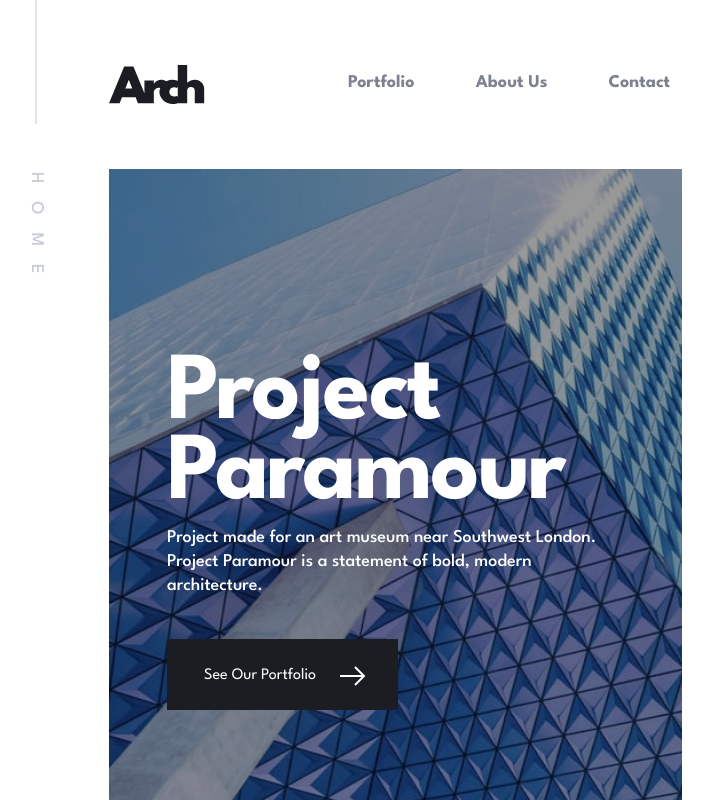
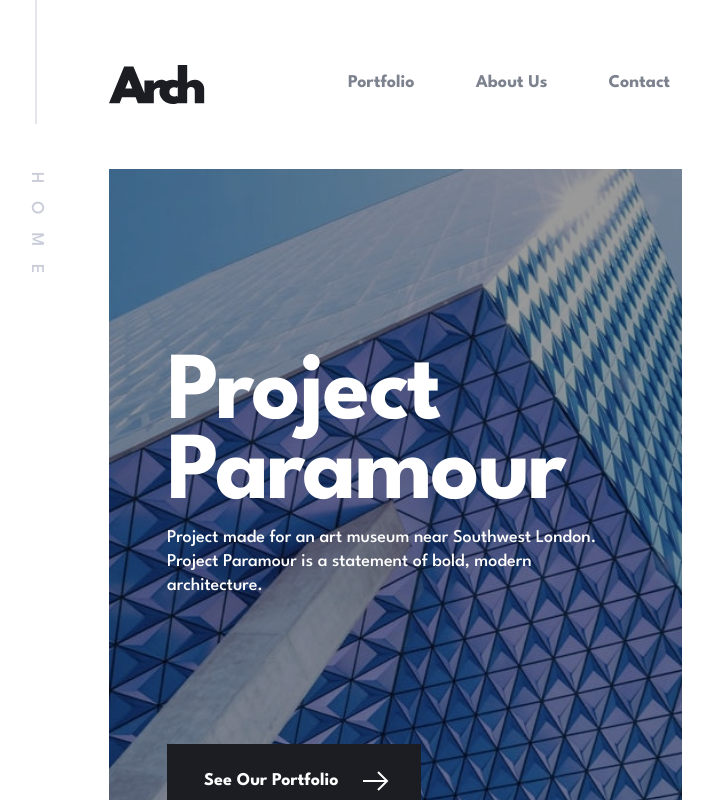
Before and after one commit to lleonardus/arch-studio, a React (Vite) app: page / in a window 1280 px wide. Shown: the top 800 px of the page, without its empty margins (244-957 px from the left). Built offline with nearby package versions, Linux system fonts and the light colour scheme.

Commit message:
dividing the homepage hero into carousel components: Carousel, CarouselItem and CarouselPagination

```diff
--- /dev/null
+++ b/src/pages/homepage/components/hero/Carousel.jsx
@@ -0,0 +1,93 @@
+import { useEffect, useRef, useState } from "react";
+
+export function Carousel({
+  children,
+  maxIndex,
+  currentIndex,
+  setCurrentIndex,
+}) {
+  const [startX, setStartX] = useState(0);
+  const [isDragging, setIsDragging] = useState(false);
+  const [isDesktop, setIsDesktop] = useState(window.innerWidth >= 1440);
+  const [, setTouchMoveX] = useState(0);
+  const [isSwipeLocked, setIsSwipeLocked] = useState(false);
+  const carouselRef = useRef(null);
+
+  const MIN_SWIPE_DISTANCE = 40;
+
+  useEffect(function () {
+    const handleResize = () => setIsDesktop(window.innerWidth >= 1440);
+
+    window.addEventListener("resize", handleResize);
+    return () => window.removeEventListener("resize", handleResize);
+  }, []);
+
+  function handleMouseDown(e) {
+    if (isDesktop) return;
+    setIsDragging(true);
+    setStartX(e.pageX);
+  }
+
+  function handleMouseMove(e) {
+    if (!isDragging || isDesktop || isSwipeLocked) return;
+
+    const diff = e.pageX - startX;
+
+    if (diff > MIN_SWIPE_DISTANCE && currentIndex > 0) {
+      setCurrentIndex((index) => index - 1);
+      setIsDragging(false);
+      setIsSwipeLocked(true);
+    } else if (diff < -MIN_SWIPE_DISTANCE && currentIndex < maxIndex - 1) {
+      setCurrentIndex((index) => index + 1);
+      setIsDragging(false);
+      setIsSwipeLocked(true);
+    }
+  }
+
+  function handleMouseUp() {
+    if (isDesktop) return;
+    setIsDragging(false);
+    setIsSwipeLocked(false);
+  }
+
+  function handleTouchStart(e) {
+    if (isDesktop || isSwipeLocked) return;
+    setStartX(e.touches[0].clientX);
+    setTouchMoveX(0);
+  }
+
+  function handleTouchMove(e) {
+    if (isDesktop || isSwipeLocked) return;
+    const diff = e.touches[0].clientX - startX;
+    setTouchMoveX(diff);
+
+    if (diff > MIN_SWIPE_DISTANCE && currentIndex > 0) {
+      setCurrentIndex((index) => index - 1);
+      setIsSwipeLocked(true);
+    } else if (diff < -MIN_SWIPE_DISTANCE && currentIndex < maxIndex - 1) {
+      setCurrentIndex((index) => index + 1);
+      setIsSwipeLocked(true);
+    }
+  }
+
+  function handleTouchEnd() {
+    setTouchMoveX(0);
+    setIsSwipeLocked(false);
+  }
+
+  return (
+    <ul
+      className="flex overflow-hidden bg-black *:w-full *:shrink-0 max-desktop:cursor-grab"
+      ref={carouselRef}
+      onMouseDown={handleMouseDown}
+      onMouseMove={handleMouseMove}
+      onMouseUp={handleMouseUp}
+      onMouseLeave={handleMouseUp}
+      onTouchStart={handleTouchStart}
+      onTouchMove={handleTouchMove}
+      onTouchEnd={handleTouchEnd}
+    >
+      {children}
+    </ul>
+  );
+}
--- /dev/null
+++ b/src/pages/homepage/components/hero/CarouselItem.jsx
@@ -0,0 +1,10 @@
+export function CarouselItem({ children, currentIndex, backgroundImage }) {
+  return (
+    <li
+      className={`relative space-y-[83px] bg-cover bg-no-repeat px-8 pb-[265px] pt-[116px] text-white transition-transform duration-300 ease-in-out after:absolute after:inset-0 after:bg-black/40 tablet:space-y-[41px] tablet:px-[58px] tablet:pb-[292px] tablet:pt-[186px] desktop:pb-[292px] desktop:pl-[190px] desktop:pr-[376px] desktop:pt-[186px] ${backgroundImage}`}
+      style={{ transform: `translateX(-${currentIndex * 100}%)` }}
+    >
+      {children}
+    </li>
+  );
+}
--- /dev/null
+++ b/src/pages/homepage/components/hero/CarouselPagination.jsx
@@ -0,0 +1,30 @@
+export function CarouselPagination({
+  maxIndex,
+  currentIndex,
+  setCurrentIndex,
+}) {
+  return (
+    <div
+      className="absolute bottom-0 z-[10] hidden desktop:flex"
+      style={{ transform: `translateX(-${100 / maxIndex}%)` }}
+    >
+      <span
+        className="absolute grid h-20 w-20 cursor-pointer place-items-center bg-gray-900 text-base text-white transition-transform duration-300"
+        style={{ transform: `translateX(${currentIndex * 100}%)` }}
+      >
+        0{currentIndex + 1}
+      </span>
+      {Array.from({ length: maxIndex }).map((_, id) => {
+        return (
+          <button
+            key={id}
+            onClick={() => setCurrentIndex(id)}
+            className={`h-20 w-20 bg-white text-base text-gray-600 transition-colors hover:bg-gray-100`}
+          >
+            0{id + 1}
+          </button>
+        );
+      })}
+    </div>
+  );
+}
--- a/src/pages/homepage/components/hero/Hero.jsx
+++ b/src/pages/homepage/components/hero/Hero.jsx
@@ -1,84 +1,23 @@
-import { useRef, useState } from "react";
+import { useState } from "react";
+import { Carousel } from "./Carousel";
+import { CarouselItem } from "./CarouselItem";
 import { Link } from "react-router-dom";
+import { CarouselPagination } from "./CarouselPagination";
 
 export function Hero() {
   const [currentIndex, setCurrentIndex] = useState(0);
-  const [startX, setStartX] = useState(0);
-  const [isDragging, setIsDraggin] = useState(false);
-  const carouselRef = useRef(null);
   const maxIndex = 4;
-
-  function handleMouseDown(e) {
-    setIsDraggin(true);
-    setStartX(e.pageX);
-  }
-
-  function handleMouseMove(e) {
-    if (!isDragging) return;
-
-    const diff = e.pageX - startX;
-
-    if (diff > 50 && currentIndex > 0) {
-      setCurrentIndex((index) => index - 1);
-      setIsDraggin(false);
-    } else if (diff < -50 && currentIndex < maxIndex - 1) {
-      setCurrentIndex((index) => index + 1);
-      setIsDraggin(false);
-    }
-  }
-
-  function handleMouseUp() {
-    setIsDraggin(false);
-  }
-
-  function handleTouchStart(e) {
-    setStartX(e.touches[0].clientX);
-  }
-
-  function handleTouchMove(e) {
-    const diff = e.touches[0].clientX - startX;
-
-    if (diff > 50 && currentIndex > 0) {
-      setCurrentIndex((index) => index - 1);
-    } else if (diff < -50 && currentIndex < maxIndex - 1) {
-      setCurrentIndex((index) => index + 1);
-    }
-  }
 
   return (
     <div className="relative tablet:pr-[98px]">
-      <div className="absolute bottom-0 z-[10] hidden -translate-x-1/4 desktop:flex">
-        <span
-          className="absolute grid h-20 w-20 cursor-pointer place-items-center bg-gray-900 text-base text-white transition-transform duration-300"
-          style={{ transform: `translateX(${currentIndex * 100}%)` }}
+      <Carousel
+        maxIndex={maxIndex}
+        currentIndex={currentIndex}
+        setCurrentIndex={setCurrentIndex}
       >
-          0{currentIndex + 1}
-        </span>
-        {Array.from({ length: maxIndex }).map((_, id) => {
-          return (
-            <button
-              key={id}
-              onClick={() => setCurrentIndex(id)}
-              className={`h-20 w-20 bg-white text-base text-gray-600 hover:bg-gray-100`}
-            >
-              0{id + 1}
-            </button>
-          );
-        })}
-      </div>
-      <ul
-        className="flex cursor-pointer overflow-hidden *:w-full *:shrink-0"
-        ref={carouselRef}
-        onMouseDown={handleMouseDown}
-        onMouseMove={handleMouseMove}
-        onMouseUp={handleMouseUp}
-        onMouseLeave={handleMouseUp}
-        onTouchStart={handleTouchStart}
-        onTouchMove={handleTouchMove}
-      >
-        <li
-          className="relative space-y-[83px] bg-[url('/assets/home/mobile/image-hero-paramour.jpg')] bg-cover bg-no-repeat px-8 pb-[110px] pt-[116px] text-white transition-transform duration-300 ease-in-out after:absolute after:inset-0 after:bg-black/40 tablet:space-y-[41px] tablet:bg-[url('/assets/home/tablet/image-hero-paramour.jpg')] tablet:px-[58px] tablet:pb-[179px] tablet:pt-[186px] desktop:bg-[url('/assets/home/desktop/image-hero-paramour.jpg')] desktop:pb-[179px] desktop:pl-[190px] desktop:pr-[376px] desktop:pt-[186px]"
-          style={{ transform: `translateX(-${currentIndex * 100}%)` }}
+        <CarouselItem
+          currentIndex={currentIndex}
+          backgroundImage="bg-[url('/assets/home/mobile/image-hero-paramour.jpg')] tablet:bg-[url('/assets/home/tablet/image-hero-paramour.jpg')] desktop:bg-[url('/assets/home/desktop/image-hero-paramour.jpg')]"
         >
           <div className="relative z-[2] space-y-[11px]">
             <h1 className="max-w-[100px] text-[48px] font-bold leading-[48px] tracking-[-1.2px] tablet:text-2xl">
@@ -89,28 +28,10 @@ export function Hero() {
               Paramour is a statement of bold, modern architecture.
             </p>
           </div>
-          <Link
-            to="/portfolio"
-            className="relative z-[2] flex w-fit items-center gap-[24px] bg-gray-900 pb-[22px] pl-[37px] pr-[32px] pt-[25px] capitalize text-white"
-          >
-            <span>See Our Portfolio</span>
-            <span>
-              <svg xmlns="http://www.w3.org/2000/svg" width="26" height="20">
-                <g
-                  fill="none"
-                  fillRule="evenodd"
-                  stroke="white"
-                  strokeWidth="2"
-                >
-                  <path d="M15 1l9 9-9 9M0 10h24" />
-                </g>
-              </svg>
-            </span>
-          </Link>
-        </li>
-        <li
-          className="relative space-y-[83px] bg-[url('/assets/home/mobile/image-hero-seraph.jpg')] bg-cover bg-no-repeat px-8 pb-[110px] pt-[116px] text-white transition-transform duration-300 ease-in-out after:absolute after:inset-0 after:bg-black/40 tablet:space-y-[41px] tablet:bg-[url('/assets/home/tablet/image-hero-seraph.jpg')] tablet:px-[58px] tablet:pb-[179px] tablet:pt-[186px] desktop:bg-[url('/assets/home/desktop/image-hero-seraph.jpg')] desktop:pb-[179px] desktop:pl-[190px] desktop:pr-[376px] desktop:pt-[186px]"
-          style={{ transform: `translateX(-${currentIndex * 100}%)` }}
+        </CarouselItem>
+        <CarouselItem
+          currentIndex={currentIndex}
+          backgroundImage="bg-[url('/assets/home/mobile/image-hero-seraph.jpg')] tablet:bg-[url('/assets/home/tablet/image-hero-seraph.jpg')] desktop:bg-[url('/assets/home/desktop/image-hero-seraph.jpg')]"
         >
           <div className="relative z-[2] space-y-[11px]">
             <h1 className="max-w-[100px] text-[48px] font-bold leading-[48px] tracking-[-1.2px] tablet:text-2xl">
@@ -122,31 +43,13 @@ export function Hero() {
               fresh and futuristic model inspired by space stations.
             </p>
           </div>
-          <Link
-            to="/portfolio"
-            className="relative z-[2] flex w-fit items-center gap-[24px] bg-gray-900 pb-[22px] pl-[37px] pr-[32px] pt-[25px] capitalize text-white"
-          >
-            <span>See Our Portfolio</span>
-            <span>
-              <svg xmlns="http://www.w3.org/2000/svg" width="26" height="20">
-                <g
-                  fill="none"
-                  fillRule="evenodd"
-                  stroke="white"
-                  strokeWidth="2"
-                >
-                  <path d="M15 1l9 9-9 9M0 10h24" />
-                </g>
-              </svg>
-            </span>
-          </Link>
-        </li>
-        <li
-          className="relative space-y-[83px] bg-[url('/assets/home/mobile/image-hero-federal.jpg')] bg-cover bg-no-repeat px-8 pb-[110px] pt-[116px] text-white transition-transform duration-300 ease-in-out after:absolute after:inset-0 after:bg-black/40 tablet:space-y-[41px] tablet:bg-[url('/assets/home/tablet/image-hero-federal.jpg')] tablet:px-[58px] tablet:pb-[179px] tablet:pt-[186px] desktop:bg-[url('/assets/home/desktop/image-hero-federal.jpg')] desktop:pb-[179px] desktop:pl-[190px] desktop:pr-[376px] desktop:pt-[186px]"
-          style={{ transform: `translateX(-${currentIndex * 100}%)` }}
+        </CarouselItem>
+        <CarouselItem
+          currentIndex={currentIndex}
+          backgroundImage="bg-[url('/assets/home/mobile/image-hero-federal.jpg')] tablet:bg-[url('/assets/home/tablet/image-hero-federal.jpg')] desktop:bg-[url('/assets/home/desktop/image-hero-federal.jpg')]"
         >
           <div className="relative z-[2] space-y-[11px]">
-            <h1 className="max-w-[100px] text-[48px] font-bold leading-[48px] tracking-[-1.2px] tablet:text-2xl">
+            <h1 className="max-w-[300px] text-[48px] font-bold leading-[48px] tracking-[-1.2px] tablet:max-w-none tablet:text-2xl">
               Federal II Tower
             </h1>
             <p className="max-w-[450px] text-base">
@@ -155,31 +58,13 @@ export function Hero() {
               modern touches.
             </p>
           </div>
-          <Link
-            to="/portfolio"
-            className="relative z-[2] flex w-fit items-center gap-[24px] bg-gray-900 pb-[22px] pl-[37px] pr-[32px] pt-[25px] capitalize text-white"
-          >
-            <span>See Our Portfolio</span>
-            <span>
-              <svg xmlns="http://www.w3.org/2000/svg" width="26" height="20">
-                <g
-                  fill="none"
-                  fillRule="evenodd"
-                  stroke="white"
-                  strokeWidth="2"
-                >
-                  <path d="M15 1l9 9-9 9M0 10h24" />
-                </g>
-              </svg>
-            </span>
-          </Link>
-        </li>
-        <li
-          className="relative space-y-[83px] bg-[url('/assets/home/mobile/image-hero-trinity.jpg')] bg-cover bg-no-repeat px-8 pb-[110px] pt-[116px] text-white transition-transform duration-300 ease-in-out after:absolute after:inset-0 after:bg-black/40 tablet:space-y-[41px] tablet:bg-[url('/assets/home/tablet/image-hero-trinity.jpg')] tablet:px-[58px] tablet:pb-[179px] tablet:pt-[186px] desktop:bg-[url('/assets/home/desktop/image-hero-trinity.jpg')] desktop:pb-[179px] desktop:pl-[190px] desktop:pr-[376px] desktop:pt-[186px]"
-          style={{ transform: `translateX(-${currentIndex * 100}%)` }}
+        </CarouselItem>
+        <CarouselItem
+          currentIndex={currentIndex}
+          backgroundImage="bg-[url('/assets/home/mobile/image-hero-trinity.jpg')] tablet:bg-[url('/assets/home/tablet/image-hero-trinity.jpg')] desktop:bg-[url('/assets/home/desktop/image-hero-trinity.jpg')]"
         >
           <div className="relative z-[2] space-y-[11px]">
-            <h1 className="max-w-[100px] text-[48px] font-bold leading-[48px] tracking-[-1.2px] tablet:text-2xl">
+            <h1 className="max-w-[300px] text-[48px] font-bold leading-[48px] tracking-[-1.2px] tablet:max-w-none tablet:text-2xl">
               Trinity Bank Tower
             </h1>
             <p className="max-w-[450px] text-base">
@@ -189,26 +74,26 @@ export function Hero() {
               stability to meet our objectives.
             </p>
           </div>
+        </CarouselItem>
+      </Carousel>
       <Link
         to="/portfolio"
-            className="relative z-[2] flex w-fit items-center gap-[24px] bg-gray-900 pb-[22px] pl-[37px] pr-[32px] pt-[25px] capitalize text-white"
+        className="absolute bottom-[110px] left-8 z-[2] flex w-fit items-center gap-[24px] bg-gray-900 pb-[22px] pl-[37px] pr-[32px] pt-[25px] text-base font-bold capitalize text-white transition-colors hover:bg-gray-700 tablet:bottom-[179px] tablet:left-[58px] desktop:bottom-[179px] desktop:left-[190px]"
       >
         <span>See Our Portfolio</span>
         <span>
           <svg xmlns="http://www.w3.org/2000/svg" width="26" height="20">
-                <g
-                  fill="none"
-                  fillRule="evenodd"
-                  stroke="white"
-                  strokeWidth="2"
-                >
+            <g fill="none" fillRule="evenodd" stroke="white" strokeWidth="2">
               <path d="M15 1l9 9-9 9M0 10h24" />
             </g>
           </svg>
         </span>
       </Link>
-        </li>
-      </ul>
+      <CarouselPagination
+        maxIndex={maxIndex}
+        currentIndex={currentIndex}
+        setCurrentIndex={setCurrentIndex}
+      />
     </div>
   );
 }
```
Lines whose indentation alone changed are shown as unchanged.
